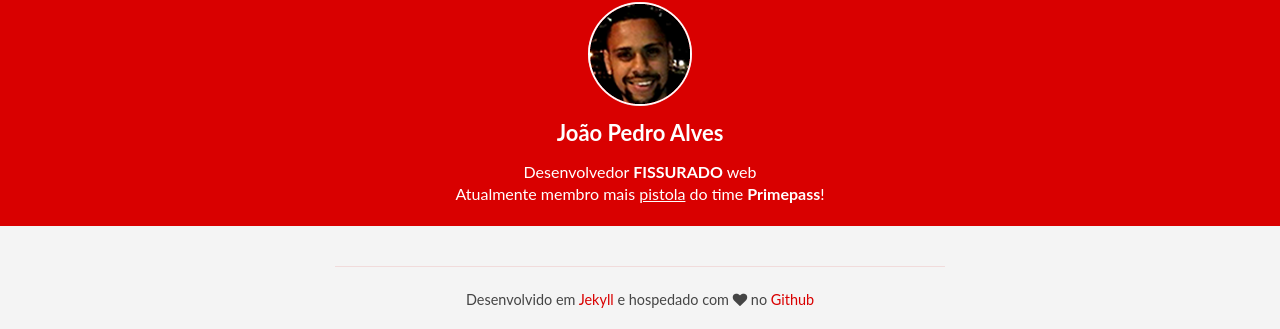
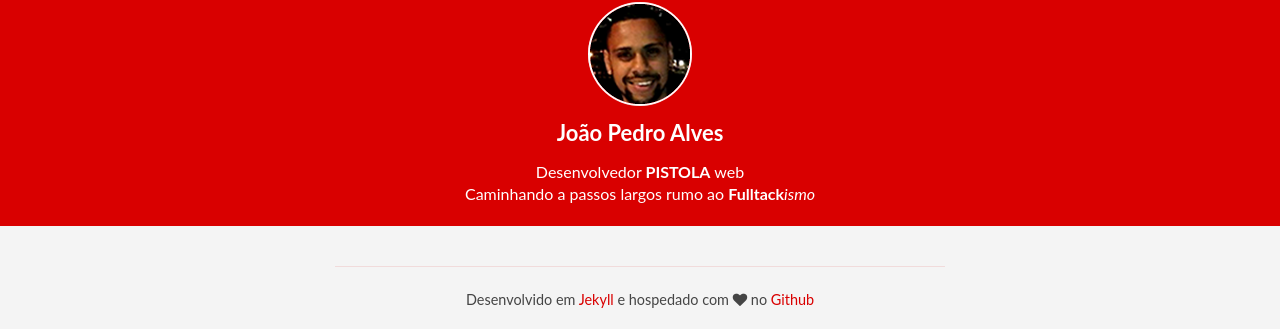
Before and after one commit to joao-pedro-alves/joao-pedro-alves.github.io, a Jekyll site: the page built from _posts/laravel/2017-05-21-sessao-nao-funcionando-pode-ser-mais-simples-do-que-voce-pensa.md, in a window 1280 px wide. Shown: the part 1644-1973 px from the top of the page. Built offline with Jekyll 4.4.1, drawn with Linux system fonts in a browser that asks for light colours; comment, search, counter and statistics services are not loaded.

Commit message:
new jorney ahead?!

```diff
--- a/_layouts/post.html
+++ b/_layouts/post.html
@@ -12,8 +12,8 @@
 			<img src="{{ site.url }}/assets/img/joao-pedro-alves-photo.png" alt="João Pedro Alves" />
 		</figure>
 		<h1>João Pedro Alves</h1>
-		<p>Desenvolvedor <b>FISSURADO</b> web</p>
-		<p>Atualmente membro mais <u>pistola</u> do time <a href="https://primepass.club" target="_blank">Primepass</a>!</p>
+		<p>Desenvolvedor <b>PISTOLA</b> web</p>
+		<p>Caminhando a passos largos rumo ao <b>Fulltack</b><i>ismo</i></p>
 	</section>
 	<div class="col-md-6 col-md-offset-3 col-sm-8 col-sm-offset-2">
 		<section class="comments-box">
```
Also changed, not shown: 3 other files.
